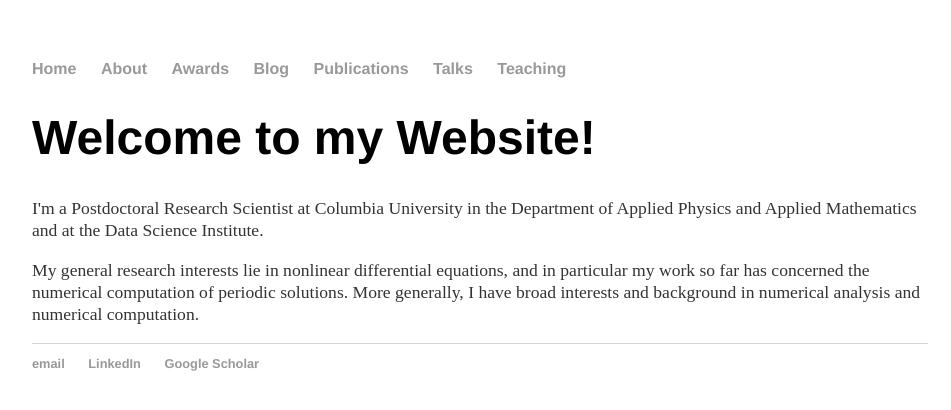
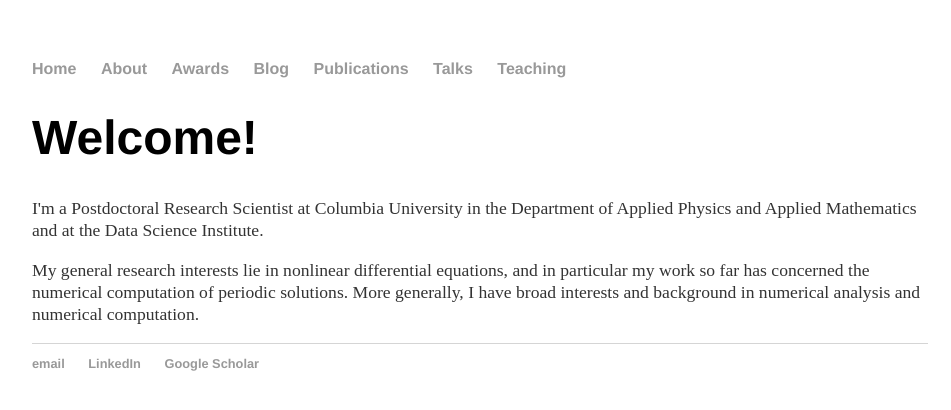
Before and after one commit to Hadrien-Montanelli/Hadrien-Montanelli.github.io, a Jekyll site: the page built from index.html, in a window 1280 px wide. Shown: the top 410 px of the page, without its empty margins (160-1111 px from the left). Built offline with Jekyll 4.4.1, drawn with Linux system fonts in a browser that asks for light colours.

Commit message:
Update index.html

```diff
--- a/index.html
+++ b/index.html
@@ -3,7 +3,7 @@ layout: default
 title: Hadrien Montanelli
 ---
 <div class="blurb">
-	<h1>Welcome to my Website!</h1>
+	<h1>Welcome!</h1>
 	<p>I'm a Postdoctoral Research Scientist at Columbia University in the Department of Applied Physics and Applied Mathematics and at the Data Science Institute.
         <p>My general research interests lie in nonlinear differential equations, and in particular my work so far has concerned the numerical computation of periodic solutions.
 	More generally, I have broad interests and background in numerical analysis and numerical computation.<p>
```
